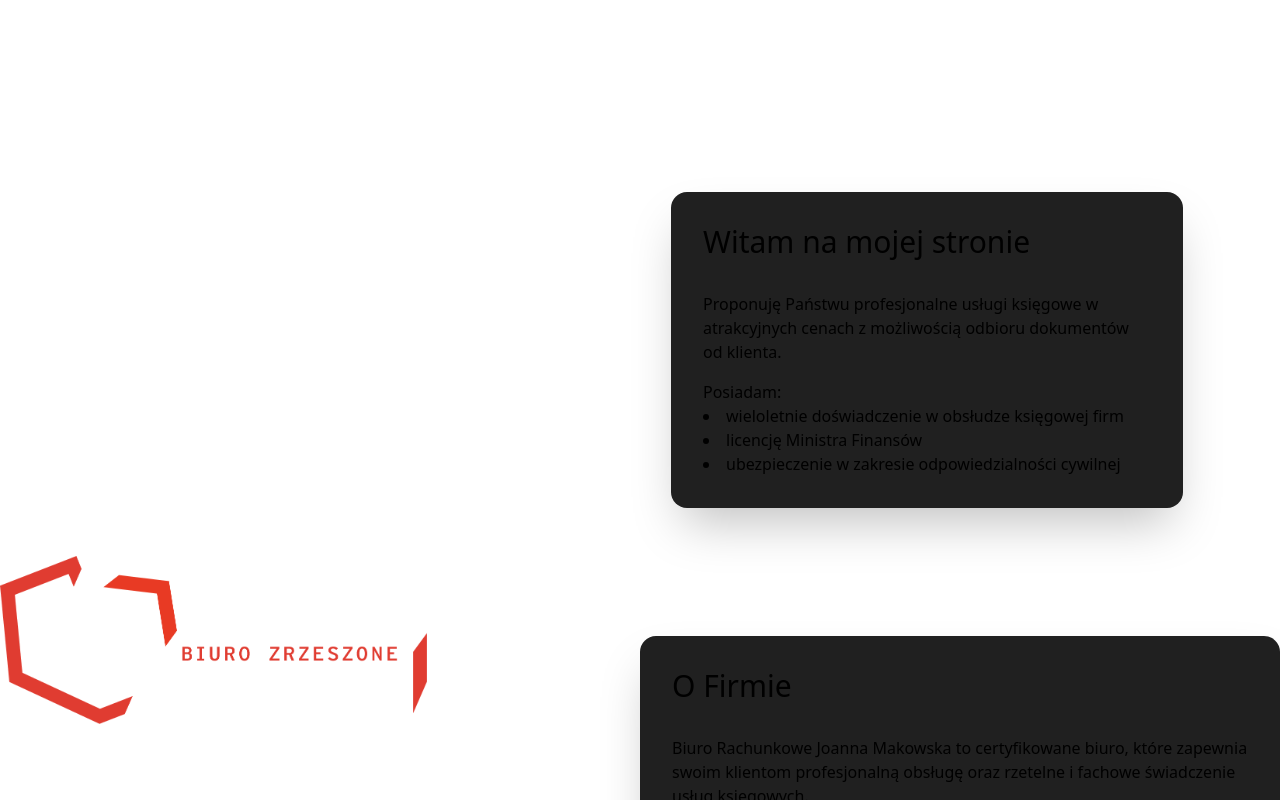
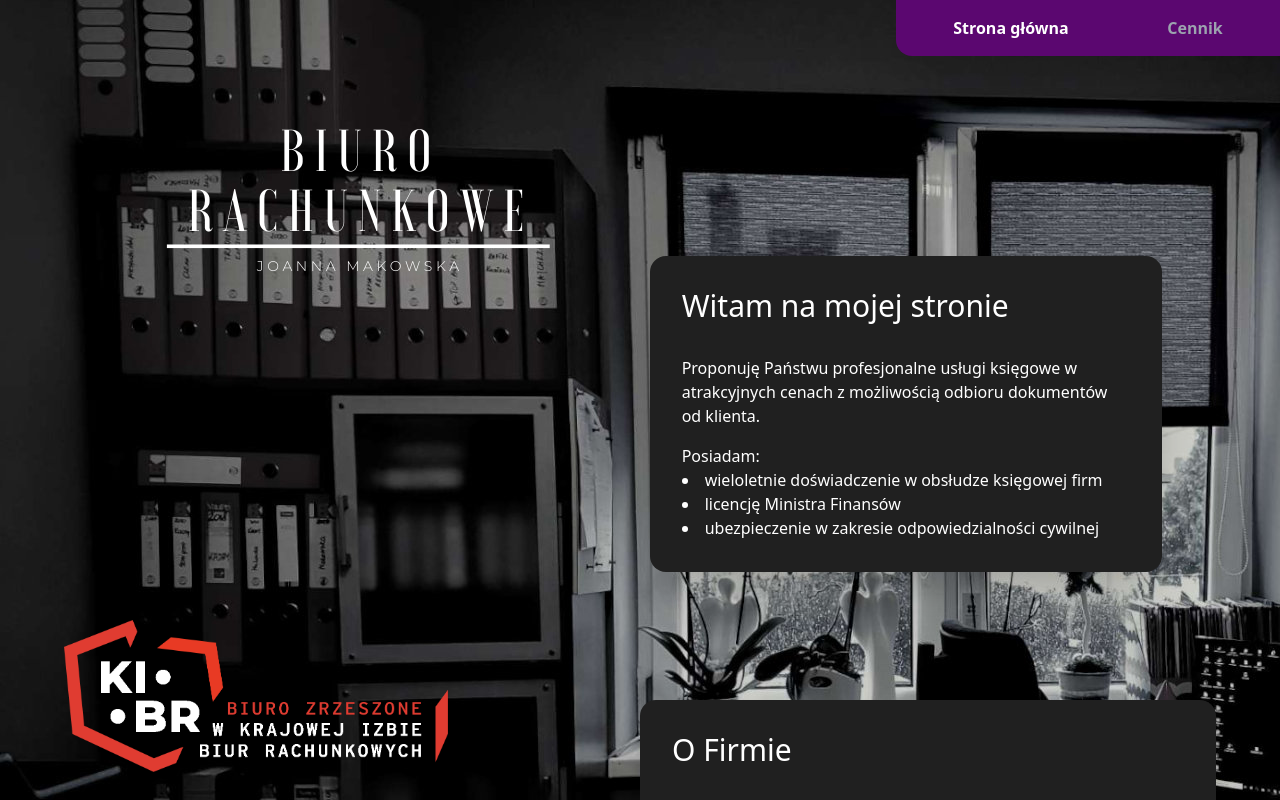
Before and after one commit to Mnigos/biuro-makowska-old, a Nuxt app: page / in a window 1280 px wide. Shown: the top 800 px of the page. Built offline with nearby package versions, Linux system fonts and the light colour scheme.

Commit message:
refactor: migrate to major version of `nuxt3`

```diff
--- a/app.vue
+++ b/app.vue
@@ -1,5 +1,9 @@
 <template>
   <div>
-    <NuxtPage />
+    <nuxt-layout name="default">
+      <div>
+        <nuxt-page />
+      </div>
+    </nuxt-layout>
   </div>
 </template>
--- a/nuxt.config.ts
+++ b/nuxt.config.ts
@@ -1,6 +1,5 @@
-import { defineNuxtConfig } from 'nuxt3'
-
 // https://v3.nuxtjs.org/docs/directory-structure/nuxt.config
+// @ts-expect-error: No types available
 export default defineNuxtConfig({
   meta: {
     title: 'Biuro Makowska',
@@ -28,5 +27,5 @@ export default defineNuxtConfig({
       { rel: 'manifest', href: '/site.webmanifest' },
     ],
   },
-  buildModules: ['nuxt-windicss'],
+  modules: ['nuxt-windicss'],
 })
```
Also changed, not shown: package.json (+7 -4 lines), 1 other file (tests, documents, lock files or other folders).
